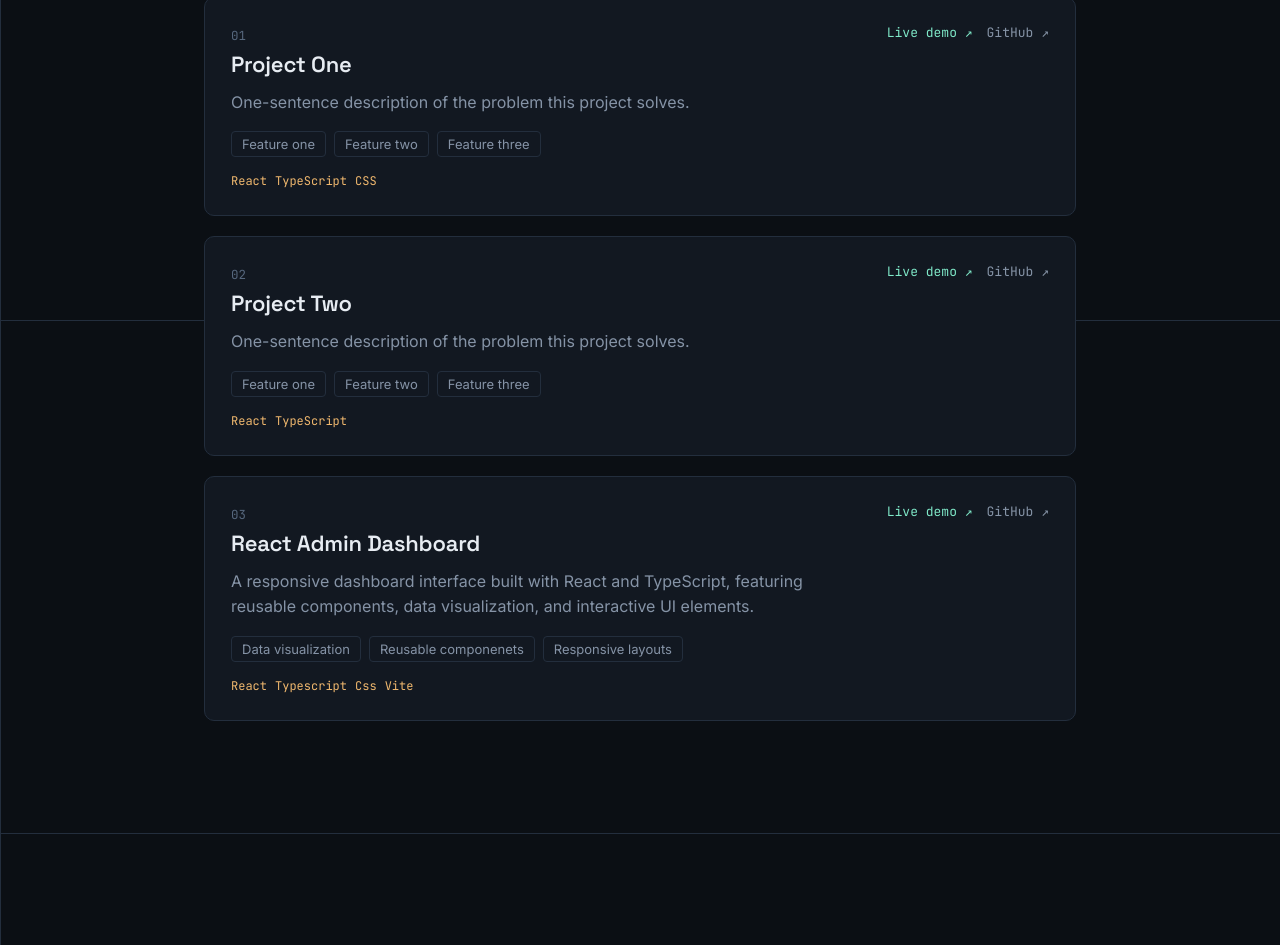
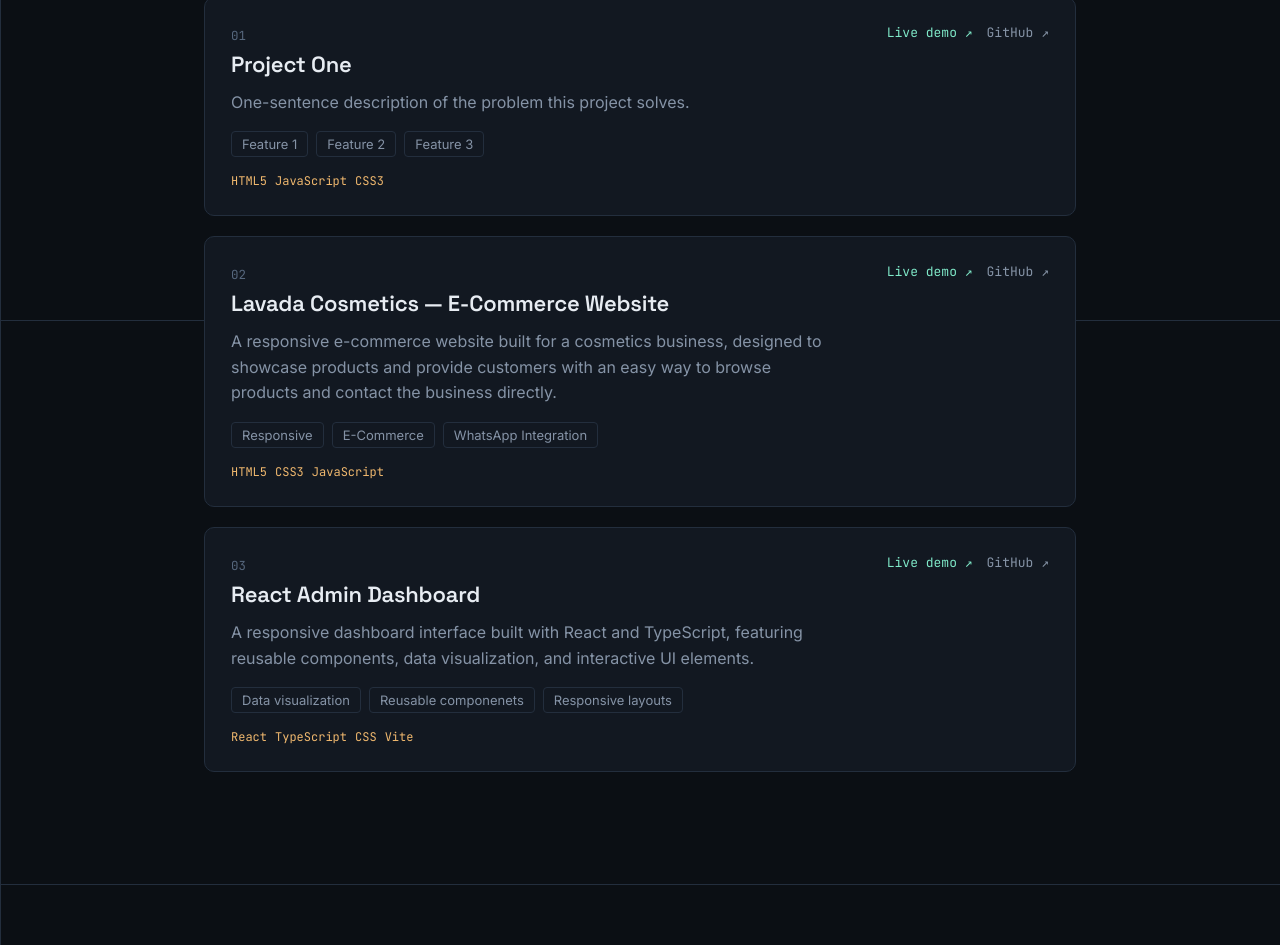
Before and after one commit to Tetris7/portfolio, a React (Vite) app: page / in a window 1280 px wide. Shown: the part 2080-3025 px from the top of the page. Built offline with nearby package versions, Linux system fonts and the light colour scheme; the HTML template or start-up script is replaced by a standard one.

Commit message:
Revise project entries in portfolio data
Updated project details and technologies for Project One and Project Two.

```diff
--- a/src/data/portfolio.ts
+++ b/src/data/portfolio.ts
@@ -48,23 +48,23 @@ export const projects: Project[] = [
   {
     name: 'Project One',
     description: 'One-sentence description of the problem this project solves.',
-    tech: ['React', 'TypeScript', 'CSS'],
-    features: ['Feature one', 'Feature two', 'Feature three'],
+    tech: ['HTML5', 'JavaScript', 'CSS3'],
+    features: ['Feature 1', 'Feature 2', 'Feature 3'],
     liveUrl: '#',
     githubUrl: '#',
   },
   {
-    name: 'Project Two',
-    description: 'One-sentence description of the problem this project solves.',
-    tech: ['React', 'TypeScript'],
-    features: ['Feature one', 'Feature two', 'Feature three'],
-    liveUrl: '#',
+    name: 'Lavada Cosmetics — E-Commerce Website',
+    description: 'A responsive e-commerce website built for a cosmetics business, designed to showcase products and provide customers with an easy way to browse products and contact the business directly.',
+    tech: ['HTML5', 'CSS3', 'JavaScript'],
+    features: ['Responsive', 'E-Commerce', 'WhatsApp Integration'],
+    liveUrl: 'https://lavadacosmetics.netlify.app/',
     githubUrl: '#',
   },
   {
     name: 'React Admin Dashboard',
     description: 'A responsive dashboard interface built with React and TypeScript, featuring reusable components, data visualization, and interactive UI elements.',
-    tech: ['React', 'Typescript', 'Css', 'Vite'],
+    tech: ['React', 'TypeScript', 'CSS', 'Vite'],
     features: ['Data visualization', 'Reusable componenets', 'Responsive layouts'],
     liveUrl: 'https://react-dashboard-self-nine.vercel.app/',
     githubUrl: 'https://github.com/Tetris7/react-dashboard',
```
